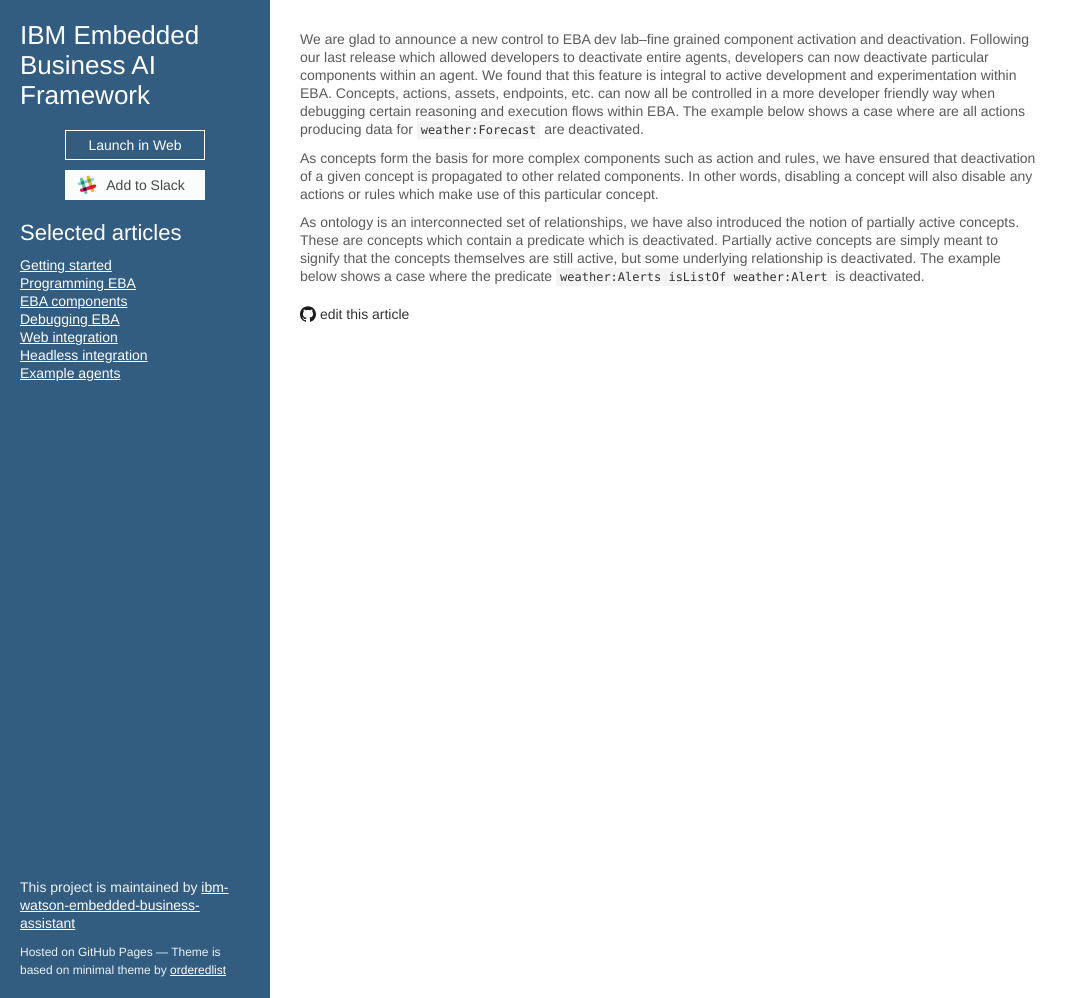
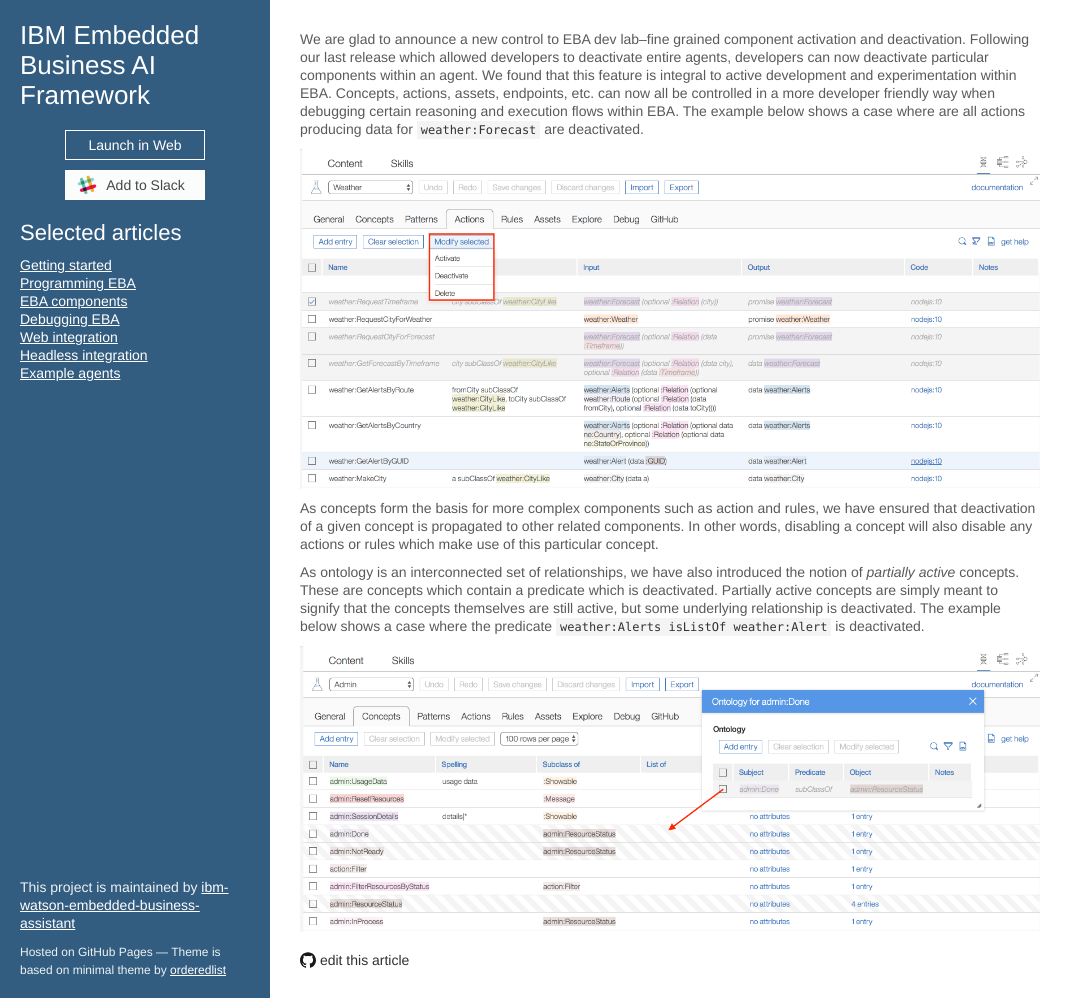
Before and after one commit to ibm-watson-embedded-business-assistant/eba-example-agents, a Jekyll site: the page built from release/blogs/ActionControls.md, in a window 1280 px wide and 998 px high. Shown: the whole window, without its empty margins (0-1083 px from the left). Built offline with Jekyll 4.4.1, drawn with Linux system fonts in a browser that asks for light colours; our own code applies the rules of GitHub Pages for plain Markdown files; the repository's description, which GitHub fills in, is left out.

Commit message:
Update ActionControls.md

```diff
--- a/release/blogs/ActionControls.md
+++ b/release/blogs/ActionControls.md
@@ -1,6 +1,10 @@
 We are glad to announce a new control to EBA dev lab--fine grained component activation and deactivation. Following our last release which allowed developers to deactivate entire agents, developers can now deactivate particular components within an agent. We found that this feature is integral to active development and experimentation within EBA. Concepts, actions, assets, endpoints, etc. can now all be controlled in a more developer friendly way when debugging certain reasoning and execution flows within EBA. The example below shows a case where are all actions producing data for `weather:Forecast` are deactivated.
 
+[![Activation example](../activation.png "Watson Marketing Assistant powered by EBA")](../activation.png)
 
 As concepts form the basis for more complex components such as action and rules, we have ensured that deactivation of a given concept is propagated to other related components. In other words, disabling a concept will also disable any actions or rules which make use of this particular concept.
 
-As ontology is an interconnected set of relationships, we have also introduced the notion of partially active concepts. These are concepts which contain a predicate which is deactivated. Partially active concepts are simply meant to signify that the concepts themselves are still active, but some underlying relationship is deactivated. The example below shows a case where the predicate `weather:Alerts isListOf weather:Alert` is deactivated.
+As ontology is an interconnected set of relationships, we have also introduced the notion of _partially active_ concepts. These are concepts which contain a predicate which is deactivated. Partially active concepts are simply meant to signify that the concepts themselves are still active, but some underlying relationship is deactivated. The example below shows a case where the predicate `weather:Alerts isListOf weather:Alert` is deactivated.
+
+
+[![Partial activation example](../partial-activation.png "Watson Marketing Assistant powered by EBA")](../partial-activation.png)
```
